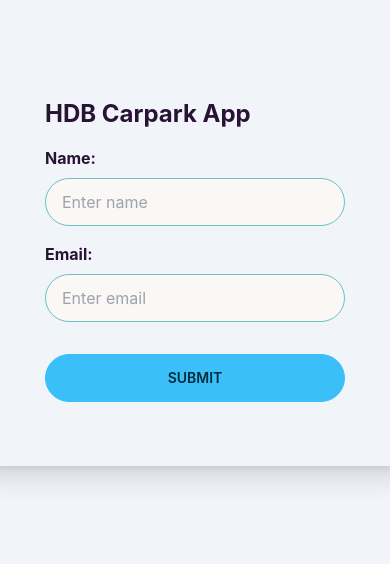
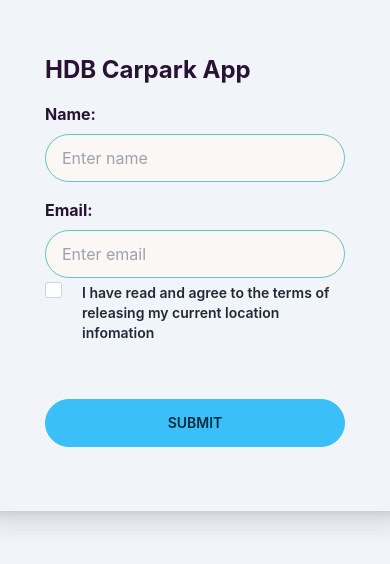
Before and after one commit to goodwill80/My_Carpark_App, a React (Create React App) app: page / in a window 390 px wide. Shown: the part 148-712 px from the top of the page. Built offline with nearby package versions, Linux system fonts and the light colour scheme; no server answers.

Commit message:
responsive

```diff
--- a/src/Pages/SearchPage.jsx
+++ b/src/Pages/SearchPage.jsx
@@ -174,19 +174,20 @@ function SearchPage() {
                 {user.location}
               </p>
             </div>
+            <div className="flex flex-col justify-center items-center py-4 rounded-md sm:px-40 lg:pb-8 lg:shadow-xl md:w-[80vw]">
               <div>
-              <h1 className="text-2xl text-orange-400 font-semibold mt-2 text-center">
+                <h1 className="text-2xl text-orange-400 font-semibold text-center">
                   What would you like to do today?
                 </h1>
               </div>
-            <div className="flex flex-col justify-center gap-6 mb-3 md:flex-row md:items-baseline">
+              <div className="flex flex-col justify-center gap-4 mt-4 mb-3 md:flex-row md:items-baseline">
                 {/* 1. USER SERACH CP FROM OWN LOCATION */}
                 <div className="flex flex-col justify-center items-center gap-2">
                   <h1 className="text-teal-700 font-semibold text-lg">
                     Find carparks near you!
                   </h1>
                   <button
-                  className="btn btn-success btn-outline btn-sm h-[50px] w-[265px]"
+                    className="btn btn-success btn-outline btn-sm h-[50px] w-[275px]"
                     onClick={loadCarParks}
                   >
                     Generate nearest Carparks
@@ -210,7 +211,7 @@ function SearchPage() {
                       onChange={searchHandler}
                       type="text"
                       placeholder="Type in steet name…"
-                    className="input input-bordered"
+                      className="input input-bordered w-[230px]"
                     />
                     <button onClick={searchCp} className="btn btn-success">
                       <svg
@@ -232,11 +233,14 @@ function SearchPage() {
                 </div>
               </div>
               {/* FILTERS FOR USERS */}
+              <div className="py-4">
                 <Dropdown
                   options={options}
                   value={selected}
                   onChange={handleSelect}
                 />
+              </div>
+
               <div className="flex justify-center items-center gap-4">
                 <Checkbox
                   label="Free Parking"
@@ -249,7 +253,7 @@ function SearchPage() {
                   value={nightParking}
                 />
               </div>
-
+            </div>
             {results.length > 0 ? (
               <>
                 <p className="text-md text-gray-400 text-center">
--- a/src/components/Form.jsx
+++ b/src/components/Form.jsx
@@ -104,6 +104,27 @@ function Form({ getUserData, setSignIn }) {
           />
         </div>
 
+        <div className="flex items-baseline gap-3 form-group form-check text-center mb-6">
+          <input
+            // onChange={handleAgreement}
+            // checked={agree}
+            name="agree"
+            type="checkbox"
+            className="form-check-input appearance-none h-4 w-8 border border-gray-300 rounded-sm bg-white checked:bg-blue-600 checked:border-blue-600 focus:outline-none transition duration-200 mt-1 align-top bg-no-repeat bg-center bg-contain mr-2 cursor-pointer"
+            id="exampleCheck96"
+          />
+
+          <label
+            className="form-check-label inline-block text-gray-800"
+            htmlFor="exampleCheck96"
+          >
+            <p className="text-left font-semibold text-sm">
+              I have read and agree to the terms of releasing my current
+              location infomation
+            </p>
+          </label>
+        </div>
+
         <button
           type="submit"
           className="btn btn-info mt-8 w-[100%] hover:bg-blue-500 hover:text-white"
--- a/src/components/Pagination.jsx
+++ b/src/components/Pagination.jsx
@@ -14,7 +14,7 @@ function Pagination({ totalPages, changePage, page }) {
           </div>
         ))}
       </div>
-      <p className="mt-2 font-bold text-gray-500">
+      <p className="mt-2 font-bold text-gray-500 mb-4">
         Page {page} of {totalPages}
       </p>
     </div>
```
Lines whose indentation alone changed are shown as unchanged.
